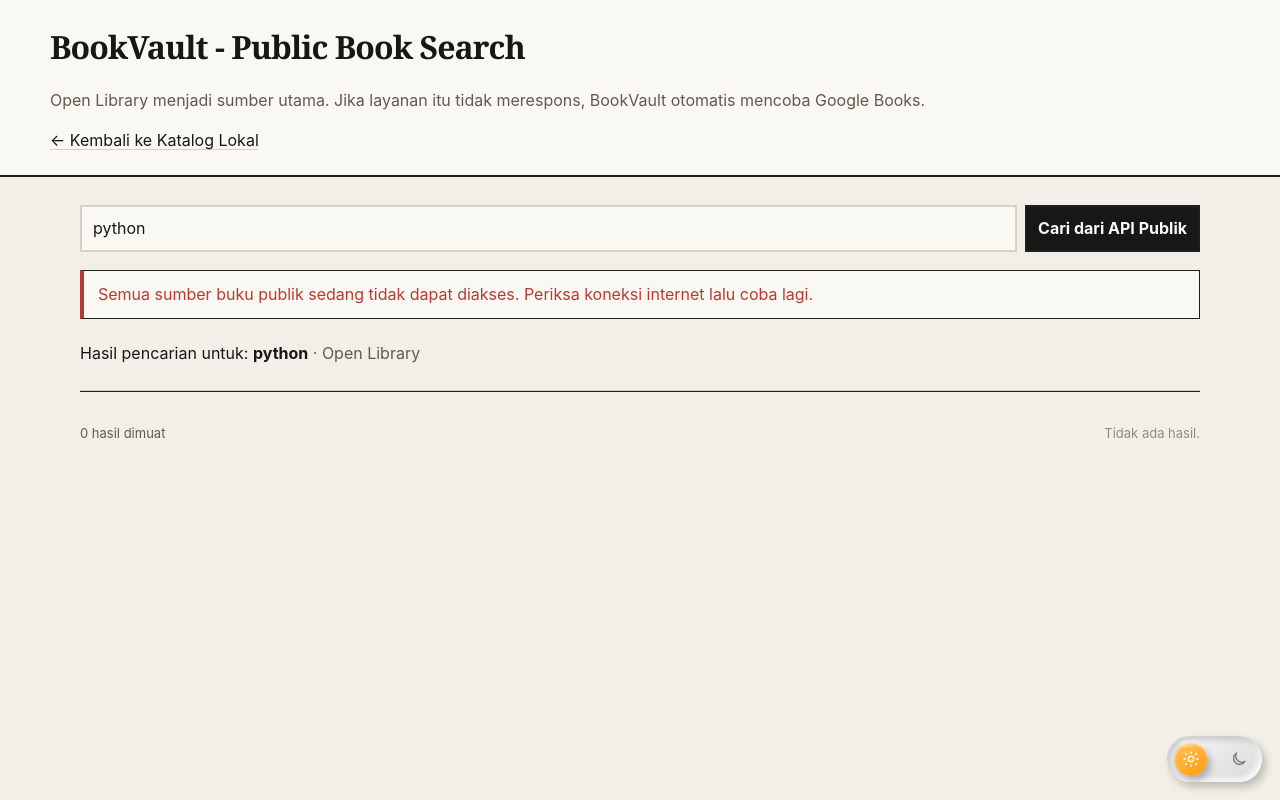
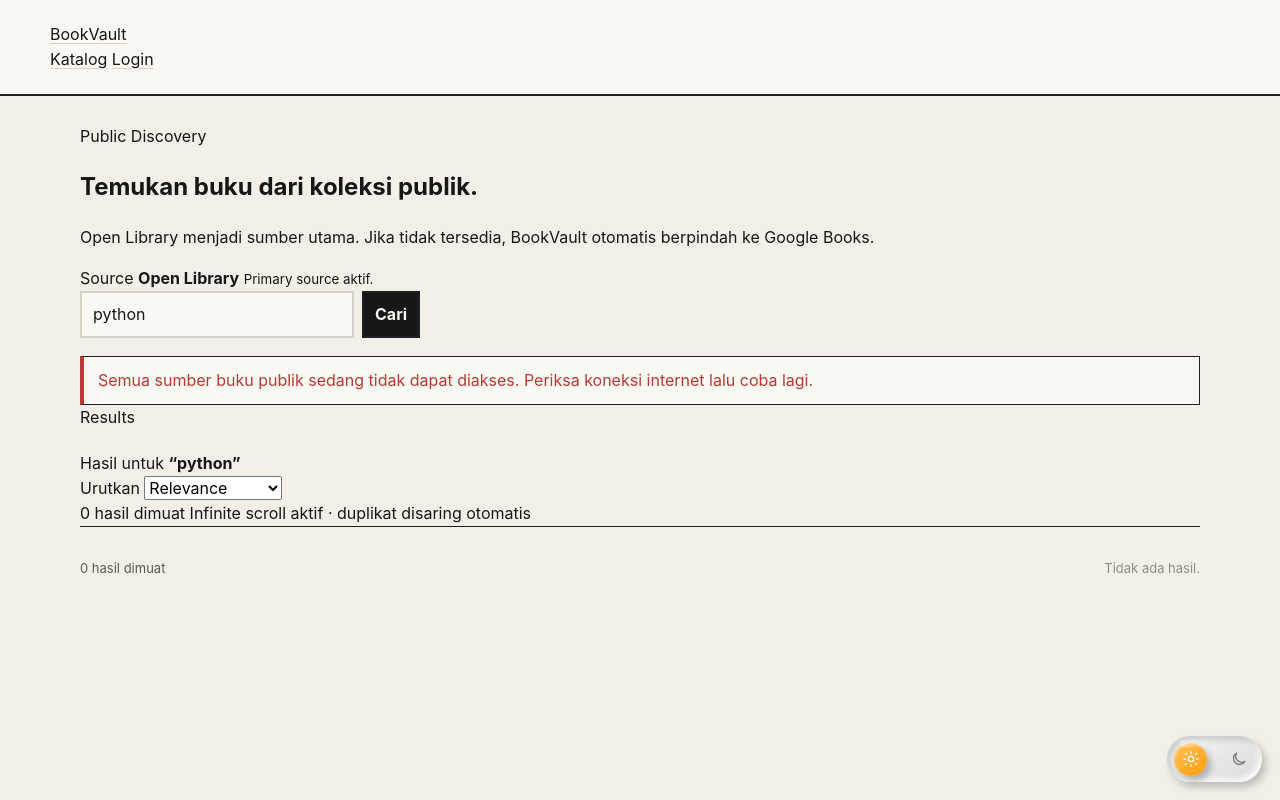
Before and after one commit to panjiaryasoma/bookvault-flask, a Flask app: page /public-books in a window 1280 px wide. Run offline with Flask 3, Linux system fonts and the light colour scheme; data that the repository does not hold is empty.

Commit message:
Refine public book discovery layout

```diff
--- a/templates/public_books.html
+++ b/templates/public_books.html
@@ -1,29 +1,69 @@
 {% extends "base.html" %}
 
-{% block title %}Data Buku Public API - BookVault{% endblock %}
+{% block title %}Public Discovery - BookVault{% endblock %}
 
 {% block styles %}
 <link rel="stylesheet" href="{{ url_for('static', filename='css/public_books.css') }}">
 {% endblock %}
 
 {% block header %}
-<header>
-    <h1>BookVault - Public Book Search</h1>
-    <p>Open Library menjadi sumber utama. Jika layanan itu tidak merespons, BookVault otomatis mencoba Google Books.</p>
-    <a href="/">← Kembali ke Katalog Lokal</a>
+<header class="public-header">
+    <div class="public-header__inner">
+        <a href="/" class="public-brand">BookVault</a>
+        <nav class="public-nav" aria-label="Navigasi public books">
+            <a href="/">Katalog</a>
+            {% if session.get("user_logged_in") %}
+            <a href="/user/dashboard">Dashboard User</a>
+            <a href="/logout">Logout</a>
+            {% elif session.get("admin_logged_in") %}
+            <a href="/admin">Dashboard Admin</a>
+            <a href="/api/docs">API Docs</a>
+            <a href="/admin/logout">Logout Admin</a>
+            {% else %}
+            <a href="/login">Login</a>
+            {% endif %}
+        </nav>
+    </div>
 </header>
 {% endblock %}
 
 {% block content %}
 <section
     id="public-books-app"
+    class="public-discovery"
     data-query="{{ keyword }}"
     data-has-error="{{ 'true' if error else 'false' }}"
     data-admin="{{ 'true' if session.get('admin_logged_in') else 'false' }}"
+    data-provider="{{ provider or '' }}"
 >
-    <form method="GET" action="/public-books" class="public-search-form">
-        <input type="text" name="q" value="{{ keyword }}" placeholder="Cari buku...">
-        <button type="submit">Cari dari API Publik</button>
+    <div class="discovery-intro">
+        <div>
+            <span class="eyebrow">Public Discovery</span>
+            <h1>Temukan buku dari koleksi publik.</h1>
+            <p>Open Library menjadi sumber utama. Jika tidak tersedia, BookVault otomatis berpindah ke Google Books.</p>
+        </div>
+
+        <div class="provider-summary" aria-live="polite">
+            <span class="provider-summary__label">Source</span>
+            <strong id="provider-name">{{ provider or 'Mendeteksi sumber…' }}</strong>
+            <small id="provider-state">
+                {% if provider == 'Google Books' %}
+                Open Library tidak tersedia, fallback aktif.
+                {% elif provider == 'Open Library' %}
+                Primary source aktif.
+                {% else %}
+                Menunggu hasil pencarian.
+                {% endif %}
+            </small>
+        </div>
+    </div>
+
+    <form method="GET" action="/public-books" class="public-search-form" aria-label="Cari buku dari API publik">
+        <label class="public-search-control">
+            <span class="sr-only">Cari judul atau penulis</span>
+            <input type="search" name="q" value="{{ keyword }}" placeholder="Cari judul atau penulis..." autocomplete="off">
+        </label>
+        <button type="submit">Cari</button>
     </form>
 
     {% if error %}
@@ -35,46 +75,98 @@
 
     <div id="fallback-status" class="fallback-status" hidden></div>
 
-    {% if keyword and not error %}
+    <div class="results-toolbar">
+        <div>
+            <span class="eyebrow">Results</span>
             <p class="results-heading">
-        Hasil pencarian untuk: <b>{{ keyword }}</b>
-        {% if provider %}<span class="provider-note">· {{ provider }}</span>{% endif %}
+                Hasil untuk <strong>“{{ keyword }}”</strong>
             </p>
+        </div>
+
+        <label class="sort-control">
+            <span>Urutkan</span>
+            <select id="public-sort" aria-label="Urutkan hasil public books">
+                <option value="relevance">Relevance</option>
+                <option value="newest">Tahun terbaru</option>
+                <option value="oldest">Tahun terlama</option>
+                <option value="title">Judul A–Z</option>
+                <option value="editions">Edisi terbanyak</option>
+            </select>
+        </label>
+    </div>
+
+    <div class="public-results-meta">
+        <span id="public-results-count">{{ books|length }} hasil dimuat</span>
+        <span class="results-note">Infinite scroll aktif · duplikat disaring otomatis</span>
+    </div>
+
+    <div class="public-results-list" id="public-results">
+        {% for book in books %}
+        <article
+            class="public-book-row"
+            data-title="{{ book.title }}"
+            data-author="{{ book.author }}"
+            data-year="{{ book.year or '' }}"
+            data-editions="{{ book.edition_count }}"
+            data-source="{{ book.source }}"
+        >
+            <div class="public-book-media">
+                {% if book.cover_url %}
+                <img src="{{ book.cover_url }}" alt="Cover {{ book.title }}" loading="lazy">
+                {% else %}
+                <div class="api-cover-placeholder">No Cover</div>
                 {% endif %}
+            </div>
 
-    <div class="grid" id="public-results">
-        {% for book in books %}
-        <article class="card">
-            {% if book.cover_url %}
-            <img src="{{ book.cover_url }}" alt="Cover {{ book.title }}">
-            {% else %}
-            <div class="api-cover-placeholder">
-                <span>No Cover</span>
+            <div class="public-book-copy">
+                <div class="public-book-heading">
+                    <div>
+                        <h2>{{ book.title }}</h2>
+                        <p class="book-author">{{ book.author }}</p>
                     </div>
-            {% endif %}
+                    <span class="source-badge">{{ book.source }}</span>
+                </div>
 
-            <h2>{{ book.title }}</h2>
-            <p>{{ book.author }}</p>
-            <p>Tahun: {{ book.year or '-' }}</p>
-            <p>Jumlah edisi: {{ book.edition_count }}</p>
-            <p class="source-note">Sumber: {{ book.source }}</p>
+                <dl class="book-metadata">
+                    <div>
+                        <dt>Tahun</dt>
+                        <dd>{{ book.year or '—' }}</dd>
+                    </div>
+                    <div>
+                        <dt>Edisi</dt>
+                        <dd>{{ book.edition_count }}</dd>
+                    </div>
+                </dl>
 
                 {% if session.get("admin_logged_in") %}
+                <details class="import-panel">
+                    <summary>Import to BookVault</summary>
                     <form method="POST" action="/admin/import-book" class="import-form">
                         <input type="hidden" name="title" value="{{ book.title }}">
                         <input type="hidden" name="author" value="{{ book.author }}">
                         <input type="hidden" name="cover_url" value="{{ book.cover_url }}">
                         <input type="hidden" name="source" value="{{ book.source }}">
 
+                        <label>
+                            <span>Tahun</span>
                             <input type="text" name="year" value="{{ book.year }}" placeholder="Tahun" class="import-year" required>
+                        </label>
+
+                        <label>
+                            <span>Genre</span>
                             <input type="text" name="genre" placeholder="Masukkan genre..." class="import-genre" required>
+                        </label>
 
                         <button type="submit">Simpan ke Katalog Lokal</button>
                     </form>
+                </details>
                 {% endif %}
+            </div>
         </article>
         {% endfor %}
     </div>
+
+    <div class="infinite-scroll-sentinel" id="public-scroll-sentinel" aria-live="polite"></div>
 </section>
 {% endblock %}
 
```
Lines whose indentation alone changed are shown as unchanged.
